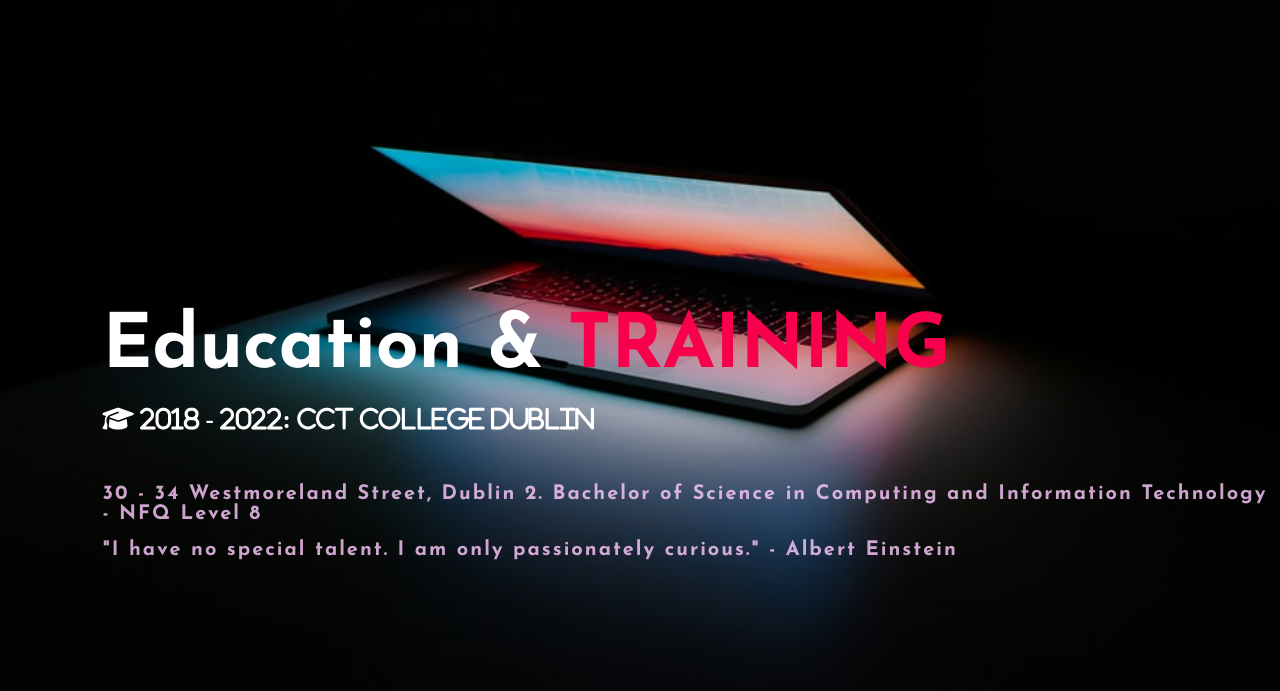
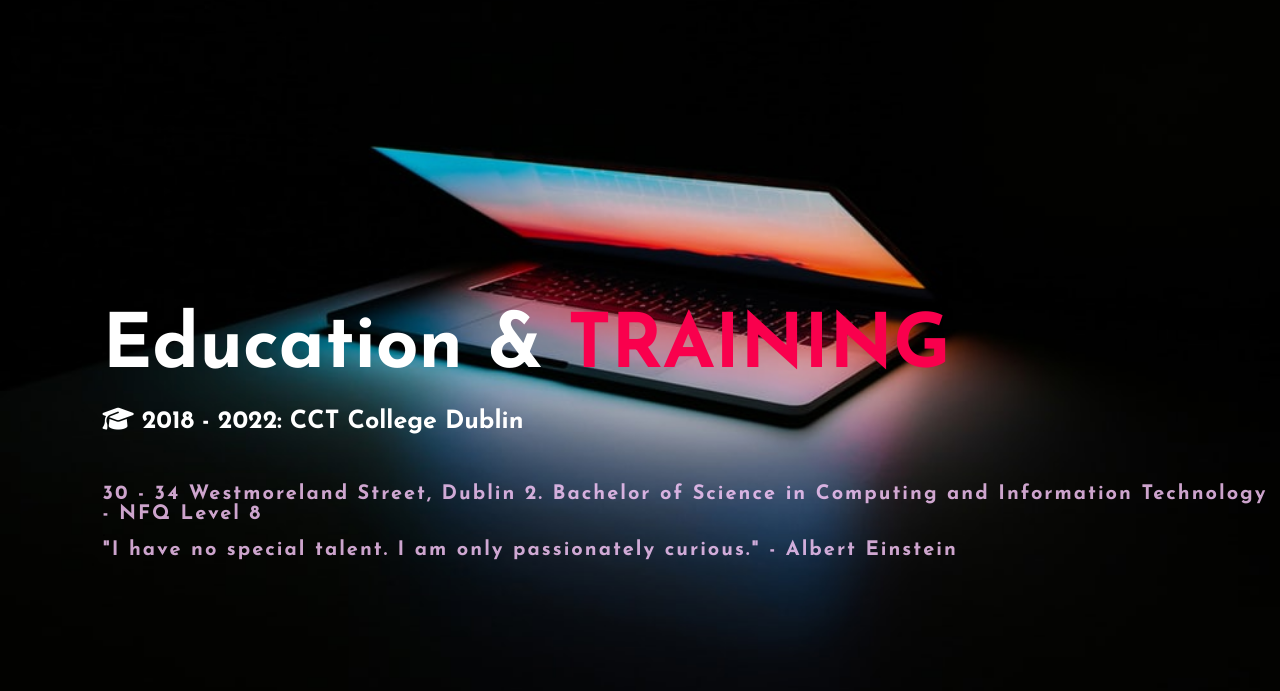
Before and after one commit to JoseMunoz9/PersonalPortfolioWebsite, a website: page education.html in a window 1280 px wide. Shown: the part 109-800 px from the top of the page. Drawn offline with Linux system fonts and the light colour scheme.

Commit message:
last change

```diff
--- a/education.html
+++ b/education.html
@@ -24,7 +24,7 @@
 
             <div class="content">
                 <h1>Education & <span>TRAINING</span></h1>
-                <h3><i class="fa-solid fa-graduation-cap"> 2018 - 2022: CCT College Dublin</i></h3>
+                <h3><i class="fa-solid fa-graduation-cap"></i> 2018 - 2022: CCT College Dublin</h3>
                 <h4>30 - 34 Westmoreland Street, Dublin 2. Bachelor of Science in Computing and Information Technology - NFQ Level 8</h4>
                 <p>.</p>
                 <h4>"I have no special talent. I am only passionately curious." - Albert Einstein</h4>
```
